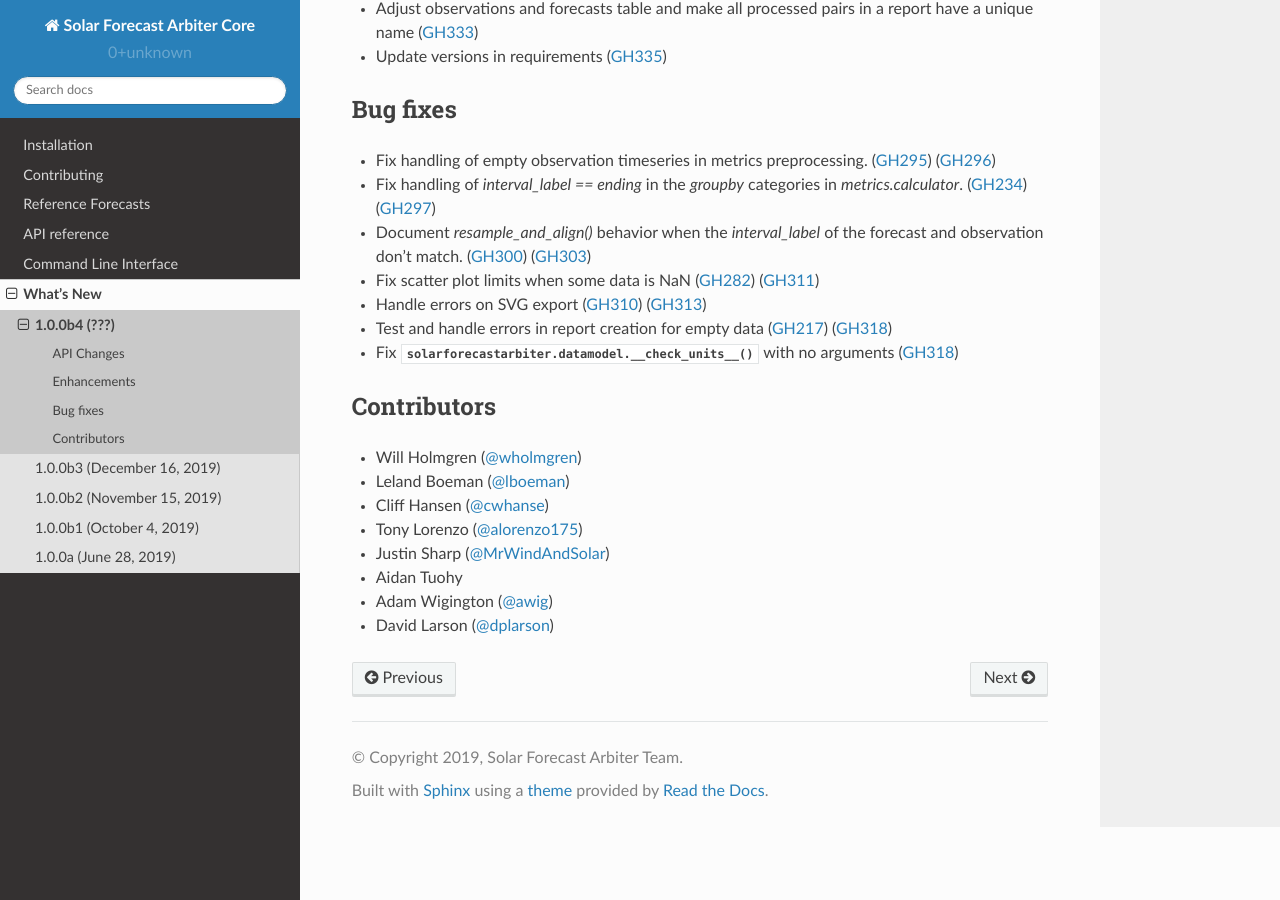
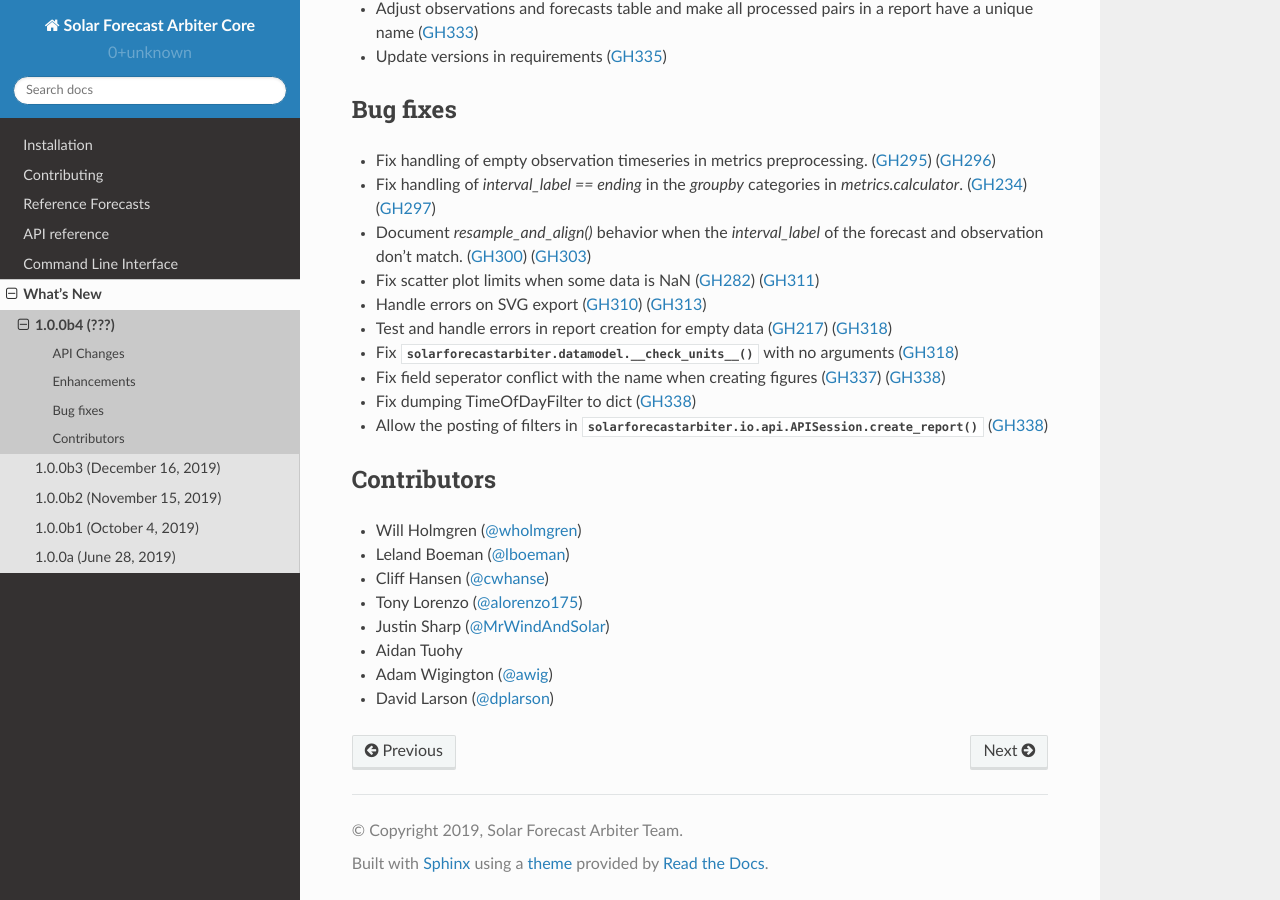
Before and after one commit to SolarArbiter/solarforecastarbiter-core, a Sphinx documentation site: the page built from docs/source/whatsnew/1.0.0b4.rst, in a window 1280 px wide and 900 px high, scrolled down 1893 px. Built offline with Sphinx 7.4.7 and the Read the Docs theme 2.0.0, drawn with Linux system fonts in a browser that asks for light colours.

Commit message:
update whatsnew

```diff
--- a/docs/source/whatsnew/1.0.0b4.rst
+++ b/docs/source/whatsnew/1.0.0b4.rst
@@ -123,6 +123,12 @@ Bug fixes
   (:issue:`217`) (:pull:`318`)
 * Fix :py:func:`solarforecastarbiter.datamodel.__check_units__` with
   no arguments (:pull:`318`)
+* Fix field seperator conflict with the name when creating figures
+  (:issue:`337`) (:pull:`338`)
+* Fix dumping TimeOfDayFilter to dict (:pull:`338`)
+* Allow the posting of filters in
+  :py:func:`solarforecastarbiter.io.api.APISession.create_report`
+  (:pull:`338`)
 
 Contributors
 ~~~~~~~~~~~~
```
